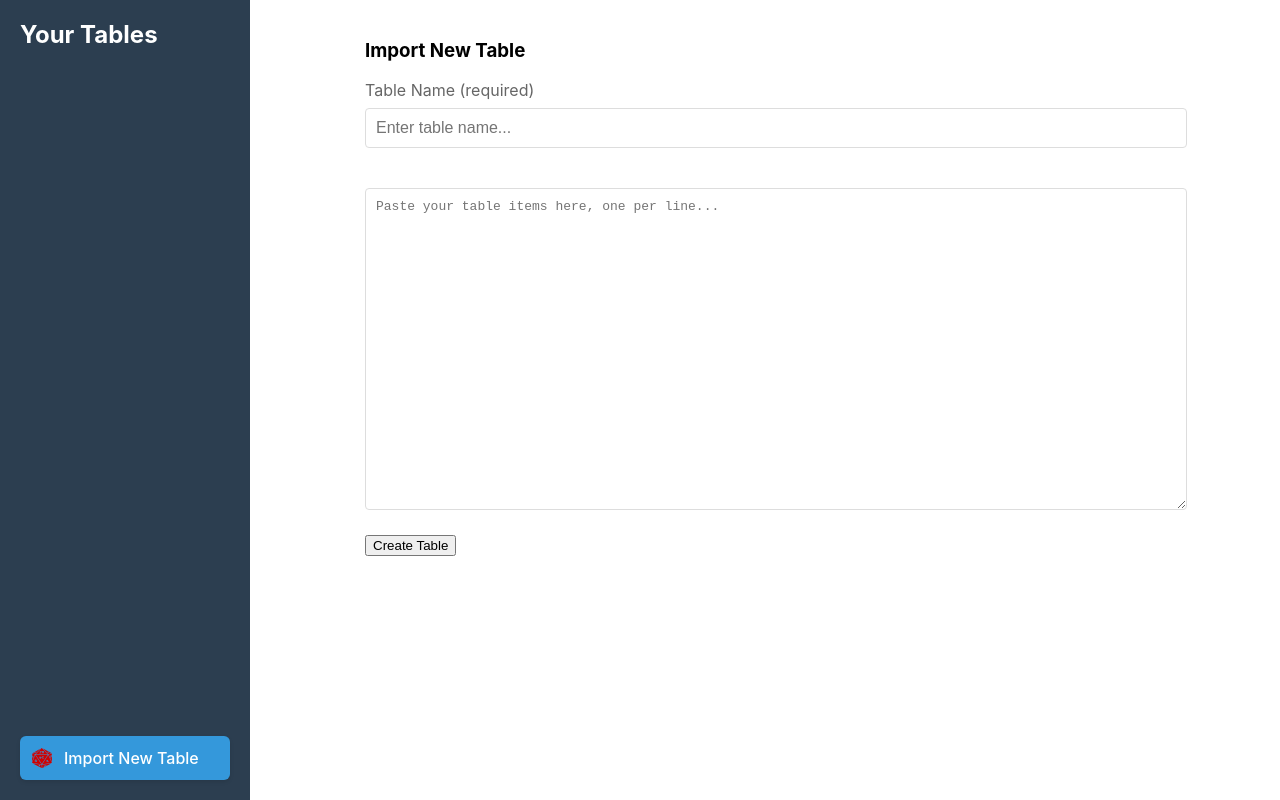
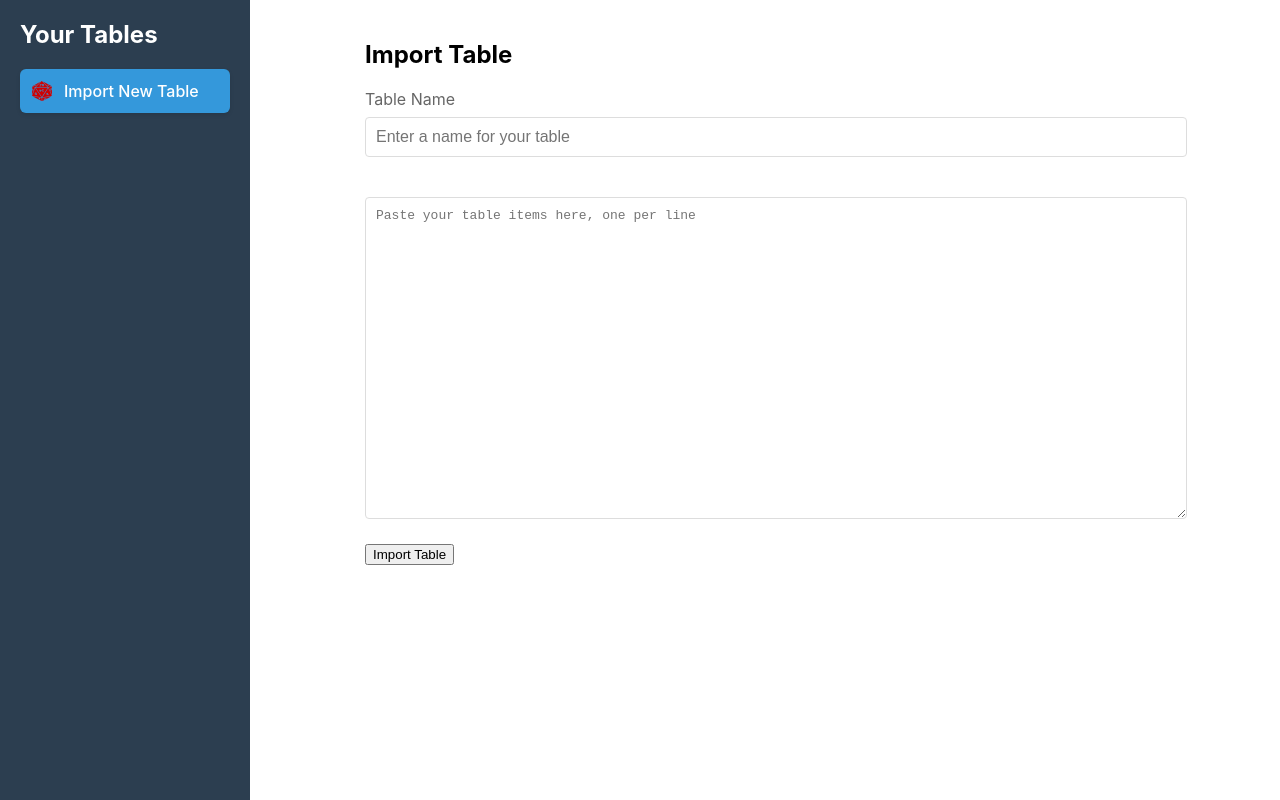
Before and after one commit to Pyro979/rtr, a React (Create React App) app: page /import in a window 1280 px wide. Built offline with nearby package versions, Linux system fonts and the light colour scheme; a web font is replaced by a local one.

Commit message:
factor out text

```diff
--- a/src/App.css
+++ b/src/App.css
@@ -72,6 +72,9 @@
 }
 
 .table-list {
+  list-style: none;
+  padding: 0;
+  margin: 0;
   flex: 1;
   overflow-y: auto;
   display: flex;
@@ -87,6 +90,7 @@
   transition: background-color 0.2s;
   text-decoration: none;
   color: white;
+  display: block;
 }
 
 .table-item:hover {
@@ -100,6 +104,9 @@
 
 .table-name {
   font-weight: 500;
+  white-space: nowrap;
+  overflow: hidden;
+  text-overflow: ellipsis;
 }
 
 .button {
--- a/src/App.js
+++ b/src/App.js
@@ -7,6 +7,7 @@ import RollMode from './components/RollMode';
 import Home from './components/Home';
 import IconButton from './components/IconButton';
 import { loadTables, saveTables } from './utils/tableUtils';
+import { TEXT } from './constants/text';
 
 // Wrapper component for table-specific routes
 const TableRoute = ({ tables, onUpdateTable, onDeleteTable, onRoll, onResetHistory, rollStyle, rollHistory }) => {
@@ -111,12 +112,13 @@ function App() {
       <div className="App">
         <div className="sidebar">
           <Link to="/" className="sidebar-header">
-            <h2>Your Tables</h2>
+            <h2>{TEXT.sidebar.title}</h2>
           </Link>
-          <div className="table-list">
+          <IconButton to="/import" text={TEXT.sidebar.importButton} />
+          <ul className="table-list">
             {tables.map(table => (
+              <li key={table.id}>
                 <Link
-                key={table.id}
                   to={`/table/${table.id}/roll`}
                   className="table-item"
                 >
@@ -124,9 +126,9 @@ function App() {
                     <span className="table-name">{table.name}</span>
                   </div>
                 </Link>
+              </li>
             ))}
-          </div>
-          <IconButton to="/import" />
+          </ul>
         </div>
 
         <div className="main-content">
--- a/src/components/Home.js
+++ b/src/components/Home.js
@@ -1,15 +1,16 @@
 import React from 'react';
 import IconButton from './IconButton';
+import { TEXT } from '../constants/text';
 import './Home.css';
 
 const Home = () => {
   return (
     <div className="home">
       <img src="./die_white_bg.jpg" id="hero-die" alt="logo" />
-      <h1>RtR: Random Table Roller</h1>
-      <h3>for D&D and other TTRPGs</h3>
+      <h1>{TEXT.app.title}</h1>
+      <h3>{TEXT.app.subtitle}</h3>
       <IconButton to="/import" className="large" />
-      <p>Create, manage, and roll on custom random tables for your tabletop roleplaying games.</p>
+      <p>{TEXT.app.description}</p>
     </div>
   );
 };
--- a/src/components/ImportMode.js
+++ b/src/components/ImportMode.js
@@ -3,6 +3,7 @@ import { useNavigate } from 'react-router-dom';
 import { v4 as uuidv4 } from 'uuid';
 import TableEditor from './TableEditor';
 import { parseTableItems } from '../utils/tableUtils';
+import { TEXT } from '../constants/text';
 
 const ImportMode = ({ onImport }) => {
   const navigate = useNavigate();
@@ -12,13 +13,13 @@ const ImportMode = ({ onImport }) => {
 
   const handleImport = () => {
     if (!tableName.trim()) {
-      setError('Table name is required');
+      setError(TEXT.import.errors.nameRequired);
       return;
     }
 
     const items = parseTableItems(importText);
     if (items.length === 0) {
-      setError('At least one item is required');
+      setError(TEXT.import.errors.itemsRequired);
       return;
     }
 
@@ -30,14 +31,14 @@ const ImportMode = ({ onImport }) => {
     };
 
     onImport(newTable);
-    navigate(`/table/${tableId}`);
+    navigate(`/table/${tableId}/roll`);
   };
 
   return (
     <div className="import-mode">
-      <h3>Import New Table</h3>
+      <h2>{TEXT.import.title}</h2>
       <div className="form-group">
-        <label htmlFor="tableName">Table Name (required)</label>
+        <label htmlFor="tableName">{TEXT.import.nameLabel}</label>
         <input
           id="tableName"
           type="text"
@@ -46,19 +47,19 @@ const ImportMode = ({ onImport }) => {
             setTableName(e.target.value);
             setError('');
           }}
-          placeholder="Enter table name..."
+          placeholder={TEXT.import.namePlaceholder}
         />
       </div>
       <TableEditor
         text={importText}
-        placeholder="Paste your table items here, one per line..."
         onTextChange={(text) => {
           setImportText(text);
           setError('');
         }}
+        placeholder={TEXT.import.contentPlaceholder}
       />
       {error && <div className="error-message">{error}</div>}
-      <button onClick={handleImport}>Create Table</button>
+      <button onClick={handleImport}>{TEXT.import.submitButton}</button>
     </div>
   );
 };
--- a/src/components/RollMode.js
+++ b/src/components/RollMode.js
@@ -1,5 +1,6 @@
 import React from 'react';
 import { rollOnTable } from '../utils/tableUtils';
+import { TEXT } from '../constants/text';
 import './RollMode.css';
 
 const RollMode = ({ table, rollStyle, rollHistory, onRoll, onResetHistory }) => {
@@ -18,7 +19,7 @@ const RollMode = ({ table, rollStyle, rollHistory, onRoll, onResetHistory }) =>
 
   return (
     <div className="roll-mode">
-      <h3>{table.name}</h3>
+      <h2>{TEXT.roll.title}</h2>
       <div className="roll-controls">
         <select
           value={rollStyle}
@@ -28,8 +29,8 @@ const RollMode = ({ table, rollStyle, rollHistory, onRoll, onResetHistory }) =>
           <option value="weighted">Weighted (Less Common Repeats)</option>
           <option value="noRepeat">No Repeats</option>
         </select>
-        <button onClick={handleRoll}>Roll</button>
-        <button onClick={() => onResetHistory(table.id)}>Reset Memory</button>
+        <button onClick={handleRoll}>{TEXT.roll.rollButton}</button>
+        <button onClick={() => onResetHistory(table.id)}>{TEXT.roll.resetButton}</button>
       </div>
       <div className="roll-result">
         {rollHistory.lastResult && <p>{rollHistory.lastResult}</p>}
--- /dev/null
+++ b/src/constants/text.js
@@ -0,0 +1,42 @@
+export const TEXT = {
+  app: {
+    title: 'RtR: Random Table Roller',
+    subtitle: 'for D&D and other TTRPGs',
+    description: 'Create, manage, and roll on custom random tables for your tabletop roleplaying games.'
+  },
+  sidebar: {
+    title: 'Your Tables',
+    importButton: 'Import New Table'
+  },
+  import: {
+    title: 'Import Table',
+    nameLabel: 'Table Name',
+    namePlaceholder: 'Enter a name for your table',
+    contentPlaceholder: 'Paste your table items here, one per line',
+    submitButton: 'Import Table',
+    errors: {
+      nameRequired: 'Table name is required',
+      itemsRequired: 'At least one item is required'
+    }
+  },
+  edit: {
+    title: 'Edit Table',
+    contentPlaceholder: 'Edit your table items here, one per line',
+    saveButton: 'Save Changes',
+    deleteButton: 'Delete Table'
+  },
+  roll: {
+    title: 'Roll Table',
+    rollButton: 'Roll',
+    resetButton: 'Reset History',
+    styles: {
+      normal: 'Normal',
+      weighted: 'Weighted',
+      noRepeat: 'No Repeat'
+    }
+  },
+  errors: {
+    tableNotFound: 'Table not found',
+    rollFailed: 'Failed to roll on table'
+  }
+};
```
Lines whose indentation alone changed are shown as unchanged.
